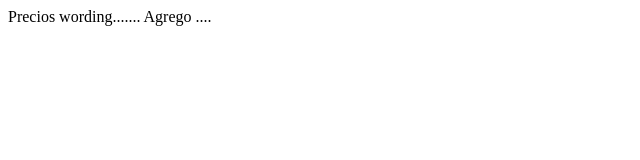
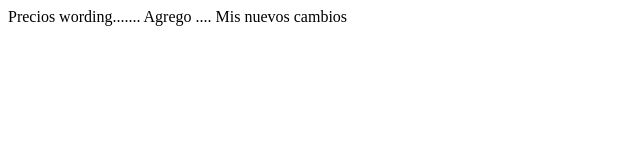
Before and after one commit to fduartej/demogit20222, a plain HTML site: page Index.html in a window 1280 px wide. Shown: the whole page, without its empty margins (0-640 px from the left). Drawn offline with Linux system fonts and the light colour scheme.

Commit message:
nuevos cambios

```diff
--- a/Index.html
+++ b/Index.html
@@ -4,5 +4,6 @@
     Precios wording.......
 
     Agrego ....
+    Mis nuevos cambios
 </body>
 </html>
```
